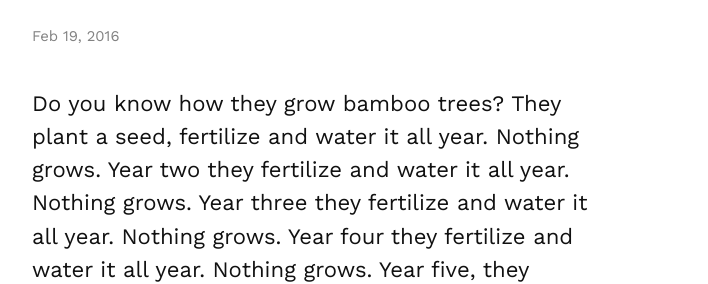
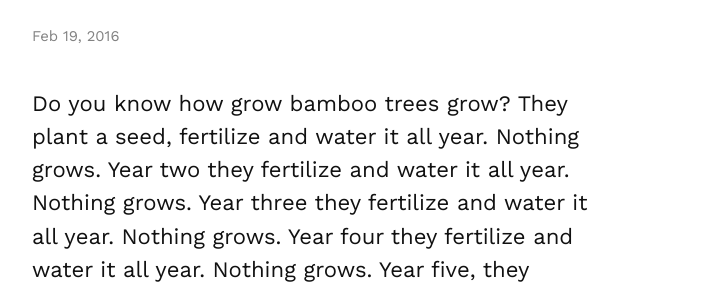
Before and after one commit to danomarr/danomarr.github.io, a Jekyll site: the page built from _posts/2016-02-18-when-does-bamboo-shoot.md, in a window 1280 px wide and 900 px high. Shown: the part 278-562 px from the top of the window, without its empty margins (28-736 px from the left). Built offline with Jekyll 4.4.1, drawn with Linux system fonts in a browser that asks for light colours; some of the changed text lies outside the part shown.

Commit message:
new brainwashed post and small category edits to previous posts

```diff
--- a/_posts/2016-02-18-when-does-bamboo-shoot.md
+++ b/_posts/2016-02-18-when-does-bamboo-shoot.md
@@ -2,10 +2,10 @@
 layout: post
 title:  "When does bamboo shoot?"
 date:   2016-02-18 22:41:34 -0800
-categories: philosophy
+categories: life
 ---
 
-Do you know how they grow bamboo trees? They plant a seed, fertilize and water it all year. Nothing grows. Year two they fertilize and water it all year. Nothing grows. Year three they fertilize and water it all year. Nothing grows. Year four they fertilize and water it all year. Nothing grows. Year five, they fertilize and water it. Boom! The bamboo shoots up 90 feet in its fifth year. This is Ziglar's parable for what it takes to succeed. There is no payoff for a long, long, time…but in the end, the growth is explosive.
+Do you know how grow bamboo trees grow? They plant a seed, fertilize and water it all year. Nothing grows. Year two they fertilize and water it all year. Nothing grows. Year three they fertilize and water it all year. Nothing grows. Year four they fertilize and water it all year. Nothing grows. Year five, they fertilize and water it. Boom! The bamboo shoots up 90 feet in its fifth year. This is Ziglar's parable for what it takes to succeed. There is no payoff for a long, long, time…but in the end, the growth is explosive.
 
 So too with us, if we choose to develop the obvious, simple fundamental skills of bringing our best out of ourselves and each other.
 
```
Also changed, not shown: _posts/2016-02-13-original-thinking.md (+1 -1 lines), _posts/2016-02-15-fundamentals.md (+1 -1 lines), _posts/2016-02-16-birthday-gifts.md (+1 -1 lines), _posts/2016-02-21-brainwashed.md (added, +30 -0 lines).
